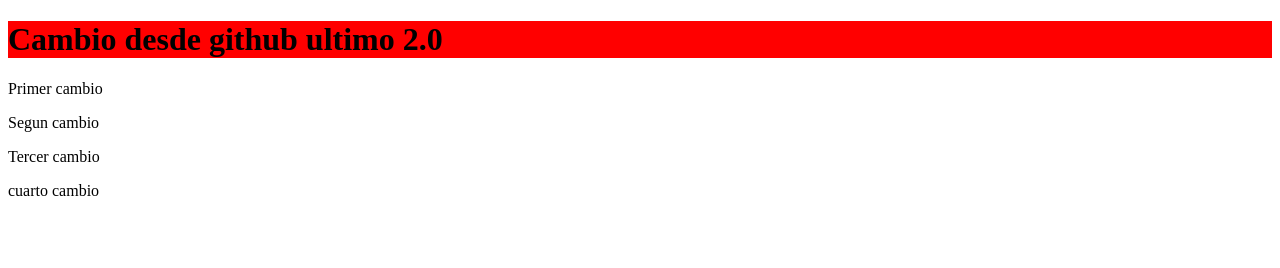
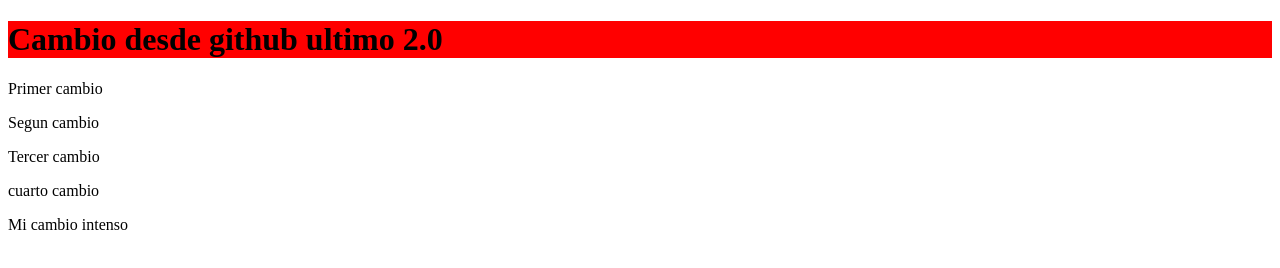
Before and after one commit to T1velizkevin/probando6, a plain HTML site: page index.html in a window 1280 px wide. Drawn offline with Linux system fonts and the light colour scheme.

Commit message:
cambio intenso en html

```diff
--- a/index.html
+++ b/index.html
@@ -13,5 +13,6 @@
     <p>Segun cambio</p>
     <p>Tercer cambio</p>
     <p>cuarto cambio</p>
+    <p>Mi cambio intenso</p>
 </body>
 </html>
```
